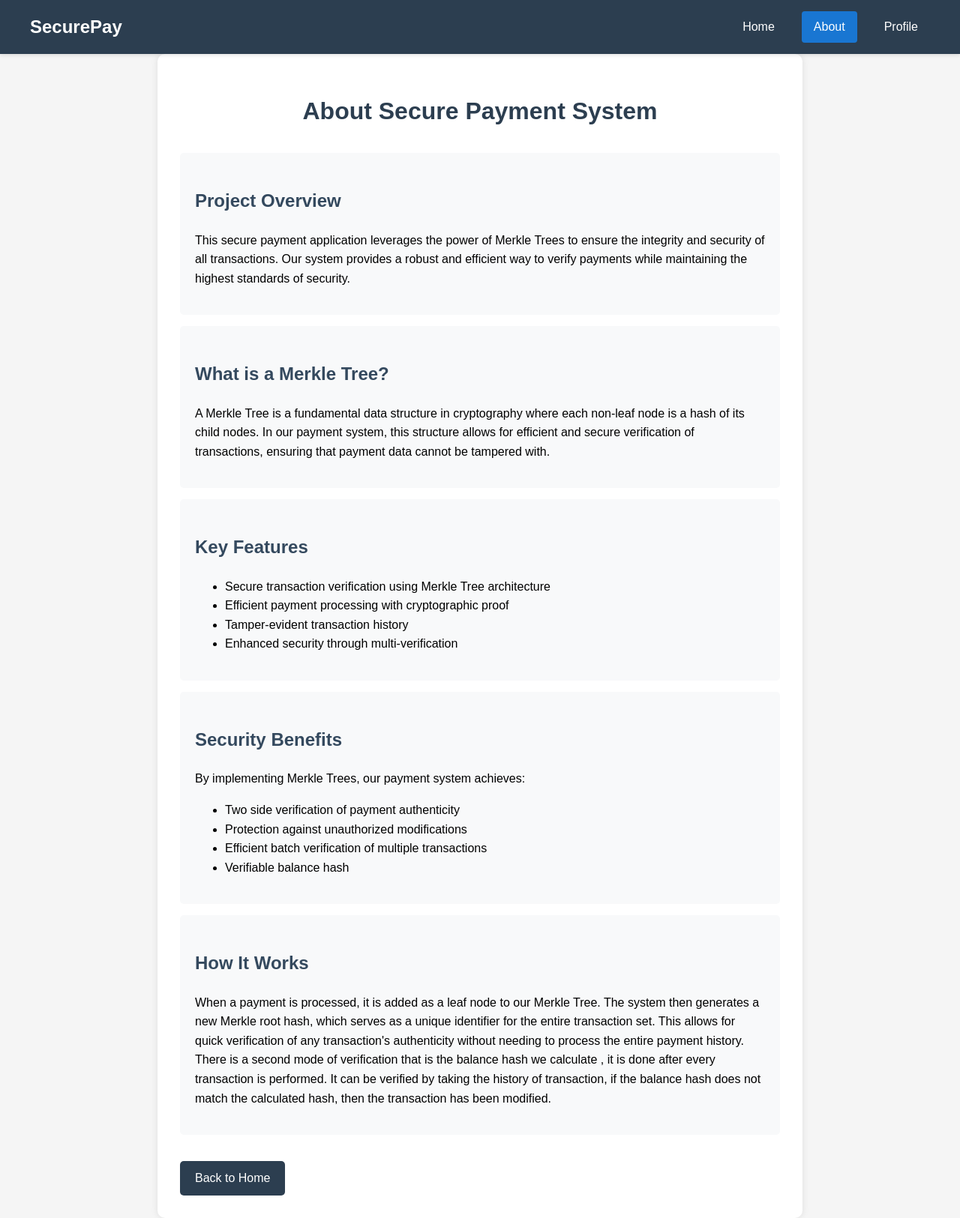
After one commit to DarshanPattar/securepay1, a Django app: page /about/ in a window 1280 px wide. The commit adds this page. Shown: the whole page at 75% size. Run offline with Django 5.2, Linux system fonts and the light colour scheme.

Commit message:
Added navigation bar, and 2 pages

```diff
--- a/databases/9e4dbe57df.json
+++ b/databases/9e4dbe57df.json
@@ -1 +1 @@
-{"transactions": [{"id": 29, "from": "cmanager", "to": "9e4dbe57df", "amount": 0, "transaction_hash": "7c8b16d4df", "balance": 0, "balance_hash": "46b9dd2b0b", "time": "2025-02-07T14:11:48.537477"}, {"id": 21, "from": "9ec326161f", "to": "9e4dbe57df", "amount": 99, "transaction_hash": "b314580e75", "balance": 99, "balance_hash": "0a556fef42", "merkleroot": "becca68198b7d7a32c6e5531c6d6a0660e2e402a1cf5c2df24b0b11224525bc9", "time": "2025-02-07T14:13:00.994439"}]}
+{"transactions": [{"id": 29, "from": "cmanager", "to": "9e4dbe57df", "amount": 0, "transaction_hash": "7c8b16d4df", "balance": 0, "balance_hash": "46b9dd2b0b", "time": "2025-02-07T14:11:48.537477"}, {"id": 21, "from": "9ec326161f", "to": "9e4dbe57df", "amount": 99, "transaction_hash": "b314580e75", "balance": 99, "balance_hash": "0a556fef42", "merkleroot": "becca68198b7d7a32c6e5531c6d6a0660e2e402a1cf5c2df24b0b11224525bc9", "time": "2025-02-07T14:13:00.994439"}, {"id": 22, "from": "9e4dbe57df", "to": "9ec326161f", "amount": 10, "transaction_hash": "5dfb909f2f", "balance": 89, "balance_hash": "301c1f95b0", "merkleroot": "fc2b024db6a4248e564dec356078cb9706c06a41ba657013f33b71af265b062f", "time": "2025-02-09T19:37:49.684559"}]}
--- a/databases/9ec326161f.json
+++ b/databases/9ec326161f.json
@@ -1 +1 @@
-{"transactions": [{"id": 28, "from": "cmanager", "to": "9ec326161f", "amount": 0, "transaction_hash": "15d10ff7b9", "balance": 0, "balance_hash": "46b9dd2b0b", "time": "2025-02-07T14:05:44.763476"}, {"id": 28, "from": "cmanager", "to": "9ec326161f", "amount": "100", "transaction_hash": "db19071f45", "balance": 100, "balance_hash": "96d649a1bf"}, {"id": 21, "from": "9ec326161f", "to": "9e4dbe57df", "amount": 99, "transaction_hash": "b314580e75", "balance": 1, "balance_hash": "cfbe96869a", "merkleroot": "9b9428e446e29e102cba9879109949c6c871df6159de6334e84b9c9790b8d00d", "time": "2025-02-07T14:13:01.002159"}]}
+{"transactions": [{"id": 28, "from": "cmanager", "to": "9ec326161f", "amount": 0, "transaction_hash": "15d10ff7b9", "balance": 0, "balance_hash": "46b9dd2b0b", "time": "2025-02-07T14:05:44.763476"}, {"id": 28, "from": "cmanager", "to": "9ec326161f", "amount": "100", "transaction_hash": "db19071f45", "balance": 100, "balance_hash": "96d649a1bf"}, {"id": 21, "from": "9ec326161f", "to": "9e4dbe57df", "amount": 99, "transaction_hash": "b314580e75", "balance": 1, "balance_hash": "cfbe96869a", "merkleroot": "9b9428e446e29e102cba9879109949c6c871df6159de6334e84b9c9790b8d00d", "time": "2025-02-07T14:13:01.002159"}, {"id": 22, "from": "9e4dbe57df", "to": "9ec326161f", "amount": 10, "transaction_hash": "5dfb909f2f", "balance": 11, "balance_hash": "f05f1a81d0", "merkleroot": "5427db4d9a0a750bfae07da297c52972f00afebf65c95b64cf1451ff3580ff13", "time": "2025-02-09T19:37:49.681555"}]}
--- a/execution/views.py
+++ b/execution/views.py
@@ -53,7 +53,8 @@ def home(request):
 
         with open('databases/'+member.unique_id+'.json','r+') as f:
             data=json.load(f)
-        transactions=data['transactions']
+        transactions=data['transactions'][::-1][:5]
+
         balHash = transactions[-1]['balance_hash']
         return render(request,'home.html', context={'member':member,'proposed':proposed,'confirmed':confirmed,'transactions':transactions, 'balHash':balHash})
     else:
@@ -227,3 +228,11 @@ def transaction_notifications(request):
         return redirect('/')
     context = {'tr':transactions}
     return render(request,'reciever_notification.html', context)
+
+
+def about(request):
+    return render(request,'about.html')
+
+def profile(request):
+    member=Member.objects.get(id = request.session.get('member_id'))
+    return render(request,'member-profile.html',context={'member':member})
--- a/securepay/urls.py
+++ b/securepay/urls.py
@@ -28,4 +28,6 @@ urlpatterns = [
     path('delmem/',delmem),
     path('cmanager/',cmanager,name='cmanager'),
     path('transaction/',transaction_notifications,name='transaction'),
+    path('about/', about, name='about'),
+    path('profile/', profile, name='profile')
 ]
--- /dev/null
+++ b/templates/about.html
@@ -0,0 +1,149 @@
+  <!DOCTYPE html>
+  <html lang="en">
+  <head>
+      <meta charset="UTF-8">
+      <meta name="viewport" content="width=device-width, initial-scale=1.0">
+      <title>About - Secure Payment System</title>
+      <style>
+          body {
+              font-family: Arial, sans-serif;
+              line-height: 1.6;
+              margin: 0;
+              background-color: #f5f5f5;
+          }
+          .navbar {
+            background-color: #2c3e50;
+            padding: 15px 0;
+            position: sticky;
+            top: 0;
+            z-index: 1000;
+            box-shadow: 0 2px 5px rgba(0,0,0,0.1);
+        }
+        .nav-container {
+            max-width: 1200px;
+            margin: 0 auto;
+            display: flex;
+            justify-content: space-between;
+            align-items: center;
+            padding: 0 20px;
+        }
+        .nav-brand {
+            color: white;
+            font-size: 24px;
+            font-weight: bold;
+            text-decoration: none;
+        }
+        .nav-links {
+            display: flex;
+            gap: 20px;
+        }
+        .nav-links a {
+            color: white;
+            text-decoration: none;
+            padding: 8px 16px;
+            border-radius: 4px;
+            transition: background-color 0.3s;
+        }
+        .nav-links a:hover {
+            background-color: #34495e;
+        }
+        .nav-links a.active {
+            background-color: #1976d2;
+        }
+          .container {
+              max-width: 800px;
+              margin: 0 auto;
+              background-color: white;
+              padding: 30px;
+              border-radius: 10px;
+              box-shadow: 0 0 10px rgba(0,0,0,0.1);
+          }
+          h1 {
+              color: #2c3e50;
+              text-align: center;
+              margin-bottom: 30px;
+          }
+          h2 {
+              color: #34495e;
+              margin-top: 25px;
+          }
+          .feature-box {
+              background-color: #f8f9fa;
+              padding: 20px;
+              border-radius: 5px;
+              margin: 15px 0;
+          }
+          .btn {
+              display: inline-block;
+              padding: 10px 20px;
+              background-color: #2c3e50;
+              color: white;
+              text-decoration: none;
+              border-radius: 5px;
+              margin-top: 20px;
+          }
+          .btn:hover {
+              background-color: #34495e;
+          }
+      </style>
+  </head>
+  <body>
+    <nav class="navbar">
+        <div class="nav-container">
+            <a href="/" class="nav-brand">SecurePay</a>
+            <div class="nav-links">
+                <a href="/">Home</a>
+                <a href="/about" class="active">About</a>
+                <a href="/profile">Profile</a>
+            </div>
+        </div>
+    </nav>
+      <div class="container">
+          <h1>About Secure Payment System</h1>
+
+          <div class="feature-box">
+              <h2>Project Overview</h2>
+              <p>This secure payment application leverages the power of Merkle Trees to ensure the integrity and security of all transactions.
+                 Our system provides a robust and efficient way to verify payments while maintaining the highest standards of security.</p>
+          </div>
+
+          <div class="feature-box">
+              <h2>What is a Merkle Tree?</h2>
+              <p>A Merkle Tree is a fundamental data structure in cryptography where each non-leaf node is a hash of its child nodes. In our payment system, this structure allows for efficient and secure verification of transactions, ensuring that payment data cannot be tampered with.</p>
+          </div>
+
+          <div class="feature-box">
+              <h2>Key Features</h2>
+              <ul>
+                  <li>Secure transaction verification using Merkle Tree architecture</li>
+                  <li>Efficient payment processing with cryptographic proof</li>
+                  <li>Tamper-evident transaction history</li>
+                  <li>Enhanced security through multi-verification</li>
+              </ul>
+          </div>
+
+          <div class="feature-box">
+              <h2>Security Benefits</h2>
+              <p>By implementing Merkle Trees, our payment system achieves:</p>
+              <ul>
+                  <li>Two side verification of payment authenticity</li>
+                  <li>Protection against unauthorized modifications</li>
+                  <li>Efficient batch verification of multiple transactions</li>
+                  <li>Verifiable balance hash</li>
+              </ul>
+          </div>
+
+          <div class="feature-box">
+              <h2>How It Works</h2>
+              <p>When a payment is processed, it is added as a leaf node to our Merkle Tree.
+                The system then generates a new Merkle root hash, which serves as a unique identifier for the entire
+                transaction set. This allows for quick verification of any transaction's authenticity without needing to
+                process the entire payment history. There is a second mode of verification that is the balance hash we calculate
+            , it is done after every transaction is performed. It can be verified by taking the history of transaction, if the
+        balance hash does not match the calculated hash, then the transaction has been modified.</p>
+          </div>
+
+          <a href="/" class="btn">Back to Home</a>
+      </div>
+  </body>
+  </html>
```
Also changed, not shown: templates/home.html (+54 -10 lines), templates/member-profile.html (added, +155 -0 lines), db.sqlite3.
